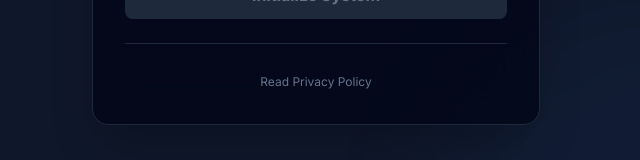
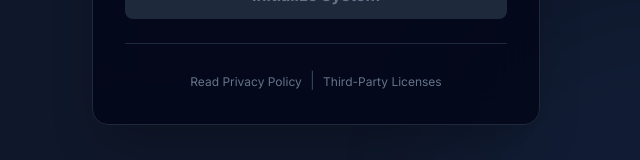
Before and after one commit to filthymanc/Mission-Architect-for-DCS-World, a React (Vite) app: page / in a window 1280 px wide. Shown: the part 551-711 px from the top of the page, without its empty margins (324-964 px from the left). Built offline with nearby package versions, Linux system fonts and the light colour scheme.

Commit message:
Add files via upload

```diff
--- a/App.tsx
+++ b/App.tsx
@@ -15,6 +15,7 @@ import ErrorBoundary from './components/ErrorBoundary';
 import PrivacyModal from './components/PrivacyModal';
 import OnboardingModal from './components/OnboardingModal';
 import ShortcutsModal from './components/ShortcutsModal';
+import NoticesModal from './components/NoticesModal';
 import Toast from './components/Toast';
 import Dashboard from './components/Dashboard';
 
@@ -50,6 +51,7 @@ const AppContent: React.FC = () => {
   const [isSidebarOpen, setIsSidebarOpen] = useState(false);
   const [isPrivacyOpen, setIsPrivacyOpen] = useState(false);
   const [isShortcutsOpen, setIsShortcutsOpen] = useState(false);
+  const [isNoticesOpen, setIsNoticesOpen] = useState(false);
   const [isOnboarding, setIsOnboarding] = useState(false);
   const [isConfirmingClear, setIsConfirmingClear] = useState(false);
   const [toast, setToast] = useState<{ message: string; type: 'success' | 'error' | 'info' } | null>(null);
@@ -143,6 +145,10 @@ const AppContent: React.FC = () => {
                   setIsPrivacyOpen(false);
                   return;
               }
+              if (isNoticesOpen) {
+                  setIsNoticesOpen(false);
+                  return;
+              }
               // Priority 4: Close Sidebar
               if (isSidebarOpen) {
                   setIsSidebarOpen(false);
@@ -153,7 +159,7 @@ const AppContent: React.FC = () => {
 
       window.addEventListener('keydown', handleGlobalKeyDown);
       return () => window.removeEventListener('keydown', handleGlobalKeyDown);
-  }, [isGenerating, isPrivacyOpen, isShortcutsOpen, isSidebarOpen, sessions, activeSessionId, createSession, stopGeneration, setActiveSessionId]);
+  }, [isGenerating, isPrivacyOpen, isShortcutsOpen, isNoticesOpen, isSidebarOpen, sessions, activeSessionId, createSession, stopGeneration, setActiveSessionId]);
 
 
   const completeOnboarding = () => {
@@ -304,6 +310,7 @@ const AppContent: React.FC = () => {
             <div className="absolute bottom-[-20%] right-[-10%] w-[50%] h-[50%] bg-blue-500/5 rounded-full blur-3xl pointer-events-none"></div>
 
             <PrivacyModal isOpen={isPrivacyOpen} onClose={() => setIsPrivacyOpen(false)} />
+            <NoticesModal isOpen={isNoticesOpen} onClose={() => setIsNoticesOpen(false)} />
 
             <div className="max-w-md w-full bg-slate-950/80 backdrop-blur-xl border border-slate-800 rounded-2xl p-8 shadow-2xl relative z-10">
 
@@ -398,6 +405,13 @@ const AppContent: React.FC = () => {
                     >
                         Read Privacy Policy
                     </button>
+                    <span className="text-slate-700 mx-2">|</span>
+                    <button
+                        onClick={() => setIsNoticesOpen(true)}
+                        className="text-xs text-slate-500 hover:text-slate-300 transition-colors"
+                    >
+                        Third-Party Licenses
+                    </button>
                 </div>
             </div>
 
@@ -442,11 +456,13 @@ const AppContent: React.FC = () => {
             onImportData={() => fileInputRef.current?.click()}
             onOpenPrivacy={() => setIsPrivacyOpen(true)}
             onOpenShortcuts={() => setIsShortcutsOpen(true)} // Pass Handler
+            onOpenNotices={() => setIsNoticesOpen(true)} // Pass Handler
             isLoading={isGenerating}
         />
 
         <PrivacyModal isOpen={isPrivacyOpen} onClose={() => setIsPrivacyOpen(false)} />
         <ShortcutsModal isOpen={isShortcutsOpen} onClose={() => setIsShortcutsOpen(false)} />
+        <NoticesModal isOpen={isNoticesOpen} onClose={() => setIsNoticesOpen(false)} />
         <OnboardingModal isOpen={isOnboarding} onComplete={completeOnboarding} />
         {toast && <Toast message={toast.message} type={toast.type} onClose={() => setToast(null)} />}
 
```
